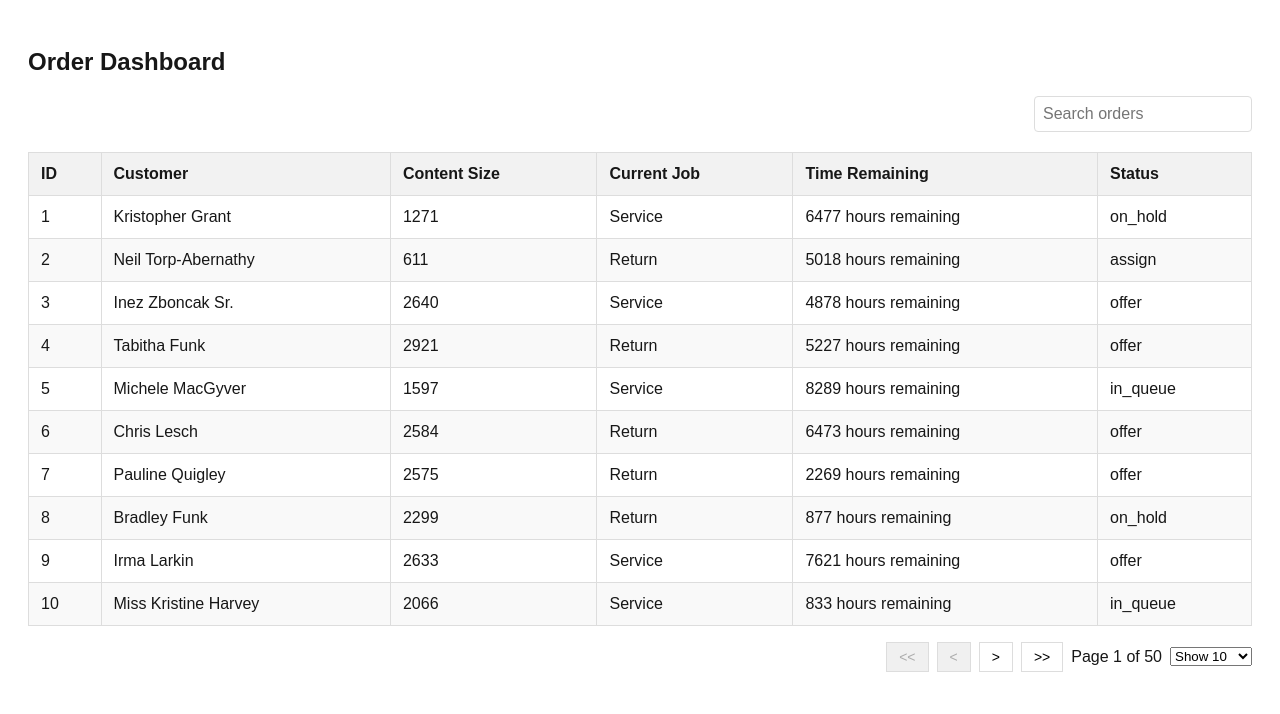
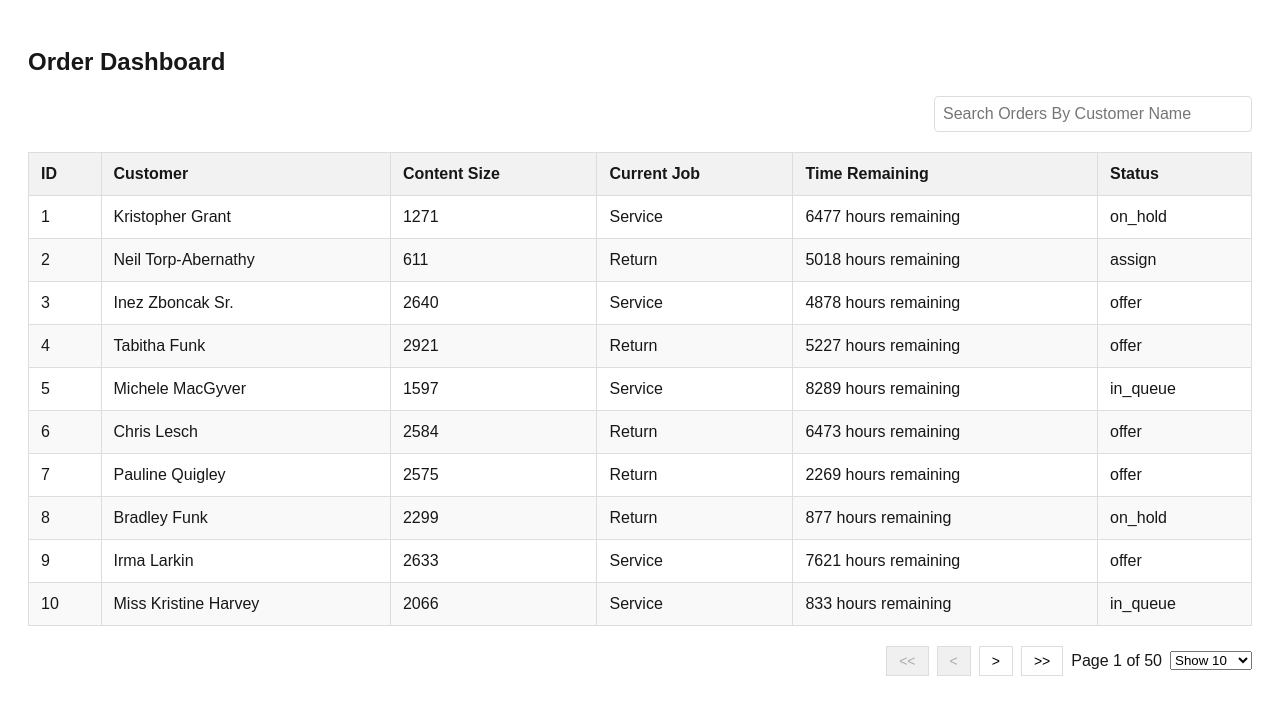
Before and after one commit to nandeep-biztech/proofed-order-management-task, a Next.js app: page / in a window 1280 px wide. Shown: the top 714 px of the page. Built offline with nearby package versions, Linux system fonts and the light colour scheme.

Commit message:
feat: manage scroll for table for page change

```diff
--- a/src/sections/dashboard/view/dashboard-view.tsx
+++ b/src/sections/dashboard/view/dashboard-view.tsx
@@ -33,7 +33,7 @@ const SearchWrapper = styled.div`
 const SearchInput = styled.input`
   padding: 8px;
   font-size: 16px;
-  width: 200px;
+  width: 300px;
   border: 1px solid #ddd;
   border-radius: 4px;
 `;
@@ -46,6 +46,9 @@ const StyledTable = styled.table`
 
 const StyledTableHead = styled.thead`
   background-color: #f2f2f2;
+  position: sticky;
+  top: 0;
+  z-index: 1;
 `;
 
 const StyledTableRow = styled.tr`
@@ -85,17 +88,29 @@ const Button = styled.button`
   }
 `;
 
+const TableContainer = styled.div`
+  max-height: 500px; // Set a fixed height for the scrollable area
+  overflow-y: auto; // Enables vertical scrolling if content overflows
+  margin-bottom: 20px; // Adds space below the table
+`;
+
 export function DashboardView() {
   const [clinetPagination, setClinetPagination] = useState({
     pageIndex: 0,
     pageSize: 10,
   });
 
-  const [searchTerm, setSearchTerm] = useState("");
+  const [searchTerm, setSearchTerm] = useState<string>("");
   const searchQuery = useDebounce(searchTerm, 1000);
 
-  const fetchOrders = async (page: number, limit: number, search: string): Promise<IApiResponseData> => {
-    const res = await fetch(`/api/orders?page=${page + 1}&limit=${limit}&search=${search}`);
+  const fetchOrders = async (
+    page: number,
+    limit: number,
+    search: string
+  ): Promise<IApiResponseData> => {
+    const res = await fetch(
+      `/api/orders?page=${page + 1}&limit=${limit}&search=${search}`
+    );
     if (!res.ok) {
       throw new Error("Failed to fetch orders");
     }
@@ -103,8 +118,18 @@ export function DashboardView() {
   };
 
   const { data, error, isLoading } = useQuery<IApiResponseData>({
-    queryKey: ["orders", clinetPagination.pageIndex, clinetPagination.pageSize, searchQuery],
-    queryFn: () => fetchOrders(clinetPagination.pageIndex, clinetPagination.pageSize, searchQuery),
+    queryKey: [
+      "orders",
+      clinetPagination.pageIndex,
+      clinetPagination.pageSize,
+      searchQuery,
+    ],
+    queryFn: () =>
+      fetchOrders(
+        clinetPagination.pageIndex,
+        clinetPagination.pageSize,
+        searchQuery
+      ),
   });
 
   const orders = data?.data?.orders || [];
@@ -165,19 +190,23 @@ export function DashboardView() {
       <SearchWrapper>
         <SearchInput
           type="text"
-          placeholder="Search orders"
+          placeholder="Search Orders By Customer Name"
           value={searchTerm}
           onChange={(e) => setSearchTerm(e.target.value)}
         />
       </SearchWrapper>
 
+      <TableContainer>
         <StyledTable>
           <StyledTableHead>
             {table.getHeaderGroups().map((headerGroup) => (
               <StyledTableRow key={headerGroup.id}>
                 {headerGroup.headers.map((header) => (
                   <StyledTableHeader key={header.id}>
-                  {flexRender(header.column.columnDef.header, header.getContext())}
+                    {flexRender(
+                      header.column.columnDef.header,
+                      header.getContext()
+                    )}
                   </StyledTableHeader>
                 ))}
               </StyledTableRow>
@@ -195,6 +224,7 @@ export function DashboardView() {
             ))}
           </tbody>
         </StyledTable>
+      </TableContainer>
 
       {/* Pagination Controls */}
       <StyledPagination>
@@ -223,7 +253,8 @@ export function DashboardView() {
           {">>"}
         </Button>
         <span>
-          Page {table.getState().pagination.pageIndex + 1} of {table.getPageCount()}
+          Page {table.getState().pagination.pageIndex + 1} of{" "}
+          {table.getPageCount()}
         </span>
         <select
           value={table.getState().pagination.pageSize}
```
Lines whose indentation alone changed are shown as unchanged.
